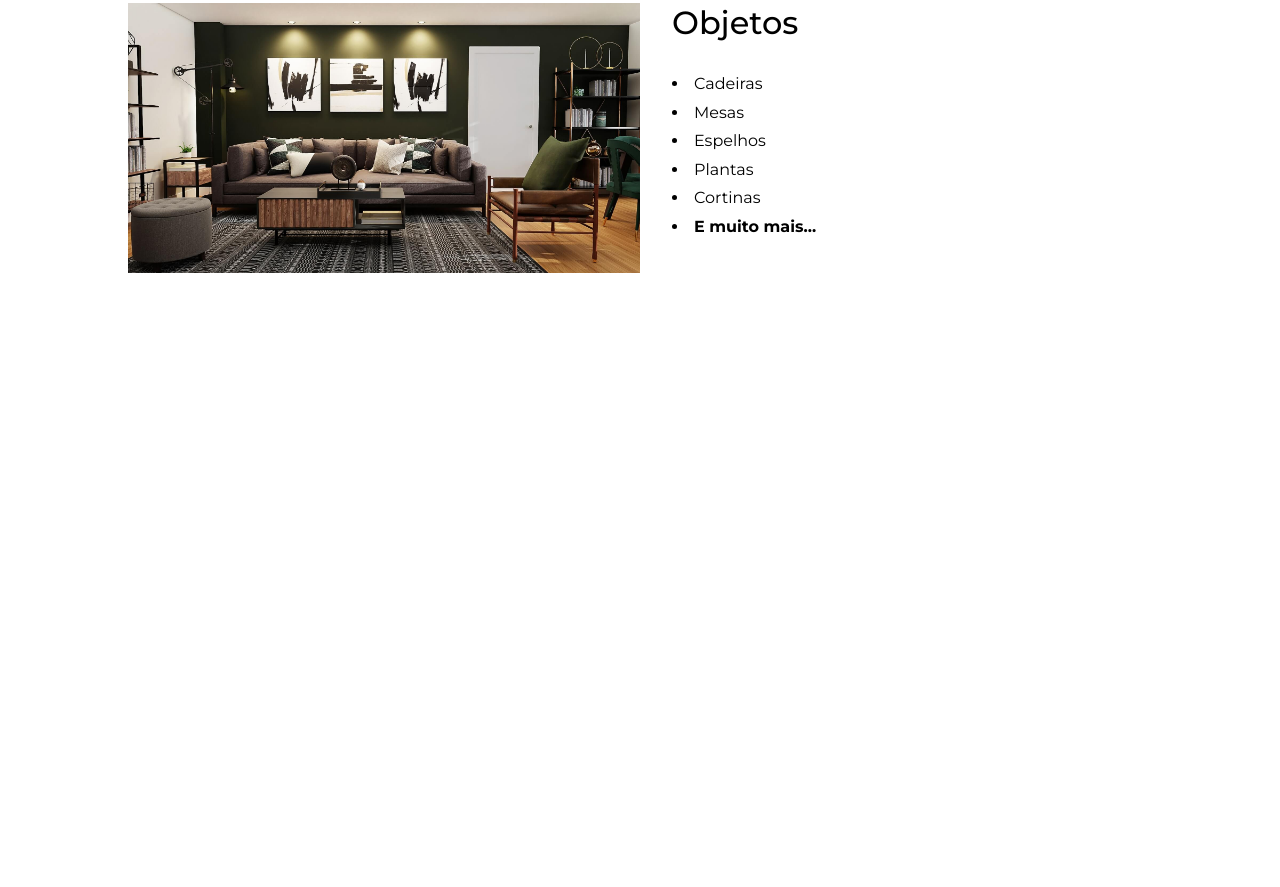
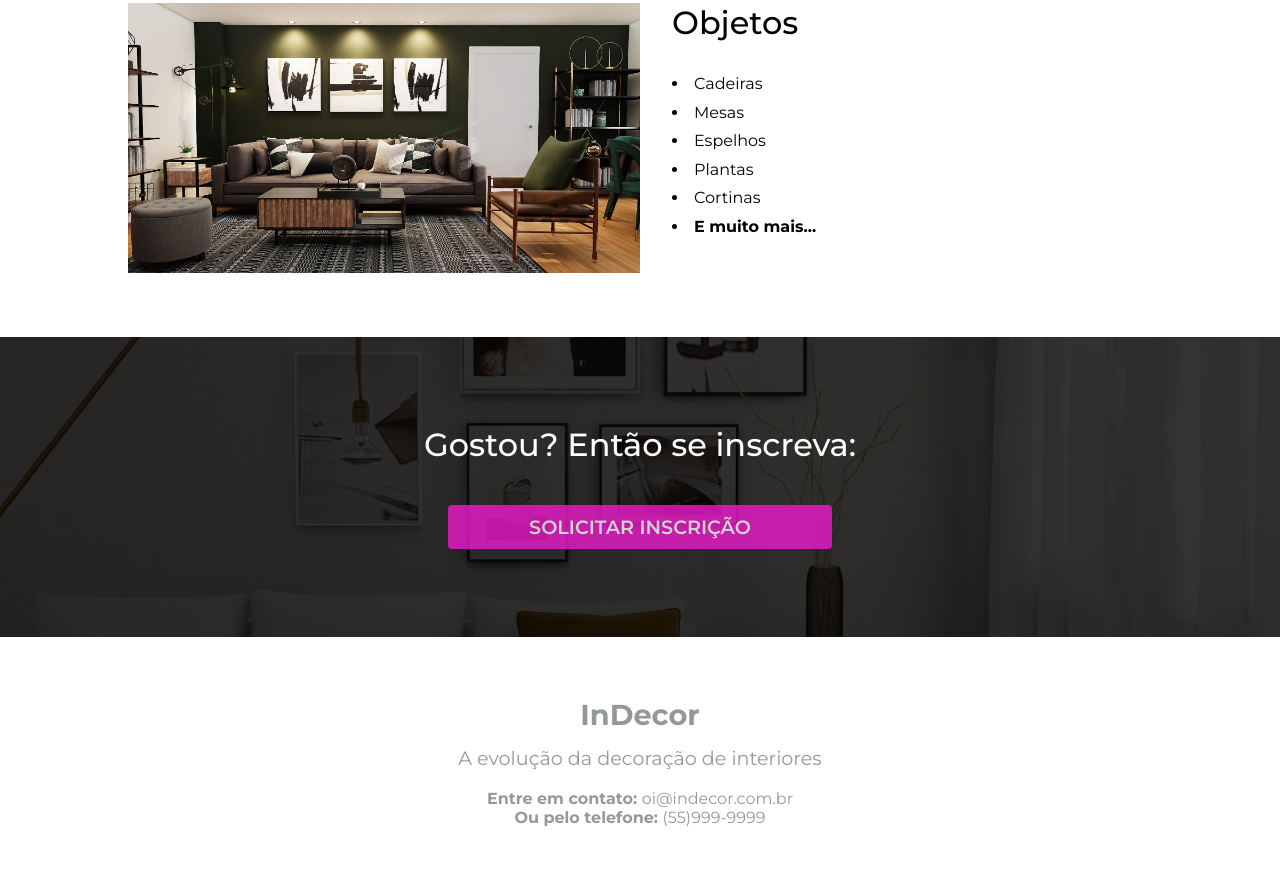
Before and after one commit to vitorquirino/Land-page-responsiva, a plain HTML site: page index.html in a window 1280 px wide. Shown: the part 2416-3303 px from the top of the page. Before the commit the page ends 2753 px from the top, so only its background shows below. Drawn offline with nearby package versions, Linux system fonts and the light colour scheme.

Commit message:
atualizações!!!

```diff
--- a/css/style.css
+++ b/css/style.css
@@ -219,3 +219,48 @@
 #detail-description ul li:last-child {
     font-weight: bold;
 }
+
+#cta{
+    height: 300px;
+    background:linear-gradient(rgba(0,0,0,.8), rgba(0,0,0,.8)), url("../img/hrz-1.jpg") ;
+    background-size: cover;
+    background-position: center center;
+    display: flex;
+    flex-direction: column;
+    align-items: center;
+    justify-content: center;
+    color: var(--text-color);
+}
+#cta > h3{
+    margin-bottom: 1.3em;
+    font-size: 2em;
+    font-weight: 500;
+}
+
+#cta > .btn{
+    width: 30%;
+    margin: 0 auto;
+    font-weight: 600;
+    font-size: 1.2em;
+}
+
+footer{
+    text-align: center;
+    color: var(--secondary);
+    height: 250px;
+    display: flex;
+    flex-direction: column;
+    justify-content: center;
+}
+
+footer > h3{
+    font-size: 1.8em;
+    margin-bottom: .5em;
+}
+footer > p:nth-child(2){
+    margin-bottom: 1em;
+    font-size: 1.2em;
+}
+footer span{
+    font-weight: bold;
+}
--- a/index.html
+++ b/index.html
@@ -122,6 +122,21 @@
             </div>
         </div>
     </section>
+    <section id="cta">
+        <h3>
+            Gostou? Então se inscreva:
+        </h3>
+        <button class="btn">
+            Solicitar Inscrição
+        </button>
+    </section>
+
+    <footer>
+        <h3>InDecor</h3>
+        <p>A evolução da decoração de interiores</p>
+        <p><span>Entre em contato: </span> oi@indecor.com.br</p>
+        <p><span>Ou pelo telefone: </span>(55)999-9999</p>
+    </footer>
 
 </body>
 </html>
```
